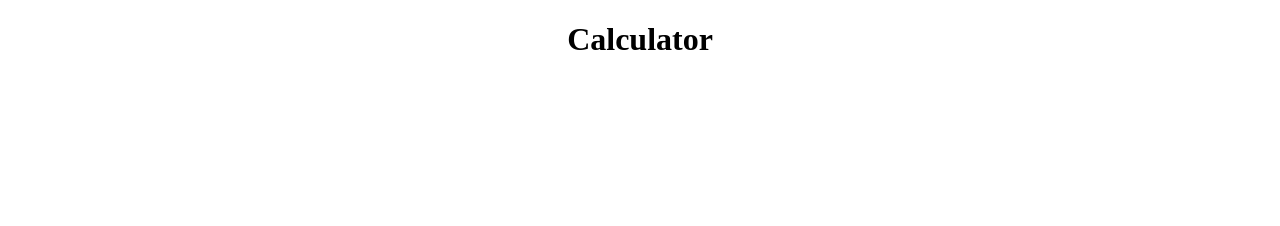
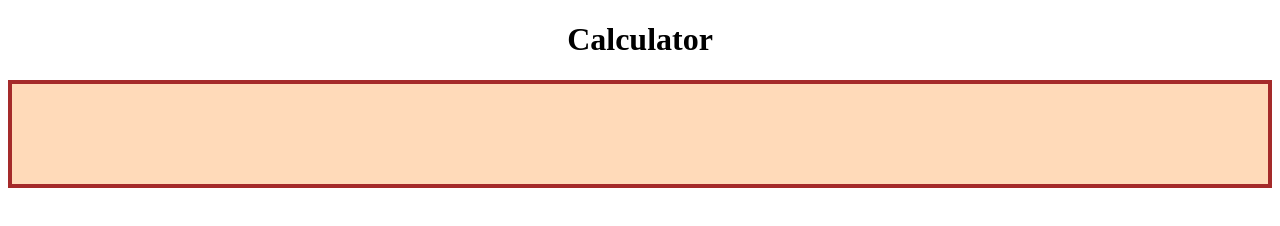
Before and after one commit to Hanoon02/Calculator, a plain HTML site: page index.html in a window 1280 px wide. Drawn offline with Linux system fonts and the light colour scheme.

Commit message:
Calculator Flexbox Addition

```diff
--- a/index.html
+++ b/index.html
@@ -1,12 +1,13 @@
 <!DOCTYPE html>
 <html>
     <head>
-        <style>
-            h1 {text-align: center;}
-        </style>
+        <link rel="stylesheet" href="styles.css">
         <title>Calculator</title>
     </head>
     <body>
         <h1>Calculator</h1>
+        <div class="flex-container">
+            <div class="one"></div>
+        </div>
     </body>
 </html>
--- /dev/null
+++ b/styles.css
@@ -0,0 +1,12 @@
+h1 {text-align: center;}
+.flex-container {
+    display: flex;
+}
+
+.flex-container div {
+    background: peachpuff;
+    border: 4px solid brown;
+    height: 100px;
+    width: 250px;
+    flex: 1 1 auto;
+}
```
